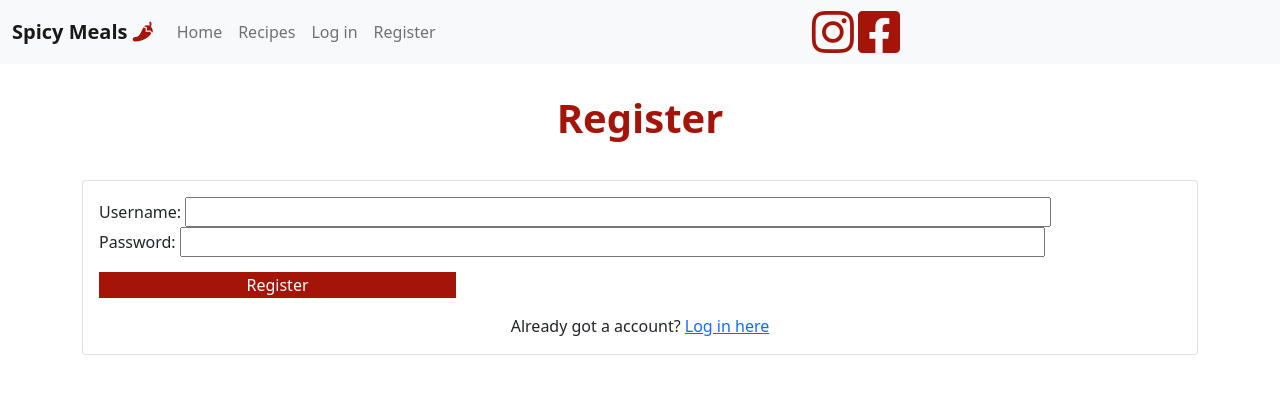
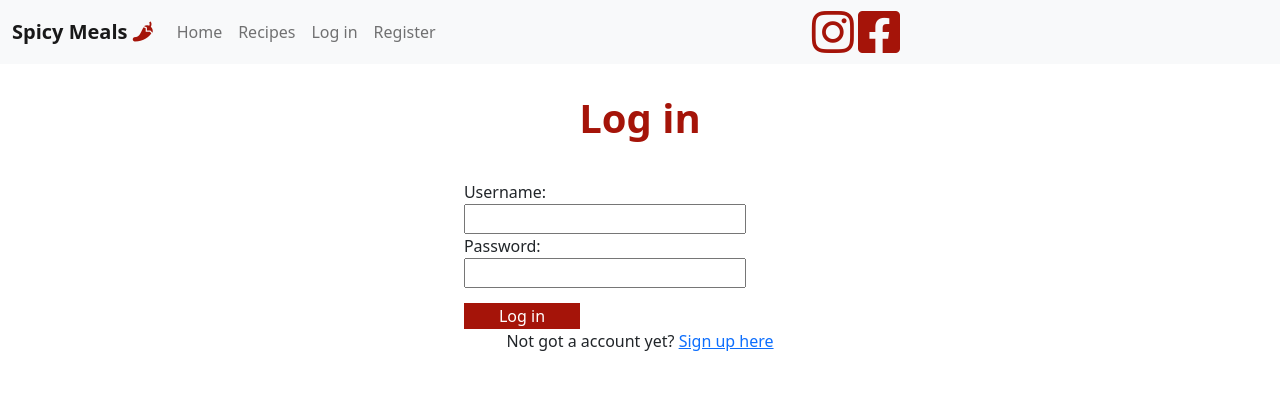
Before and after one commit to Yassinrby/spicy-meals, a Flask app: page /register in a window 1280 px wide. Shown: the top 394 px of the page. Run offline with Flask 2, Linux system fonts and the light colour scheme; some libraries are stand-ins or nearby versions.

```diff
--- a/static/css/style.css
+++ b/static/css/style.css
@@ -16,18 +16,6 @@ body {
 .logo {
     color: #a51409;
 }
-
-/* footer {
-  height: 10%;
-  position: fixed;
-  left: 0;
-  bottom: 0;
-  width: 100%;
-  background-color: #a51409;
-  color: white;
-  text-align: center;
-  z-index: 999;
-} */
 
 .nav-icon {
     color: #a51409;
@@ -91,9 +79,6 @@ body {
 }
 
 
-
-
-
 .img-fluid {
     height: 45vh;
     width: 45vw;
@@ -143,3 +128,7 @@ body {
     height: 15vw;
     object-fit: cover;
 }
+
+.card-form {
+    width: 33%;
+}
--- a/templates/base.html
+++ b/templates/base.html
@@ -115,7 +115,7 @@
         integrity="sha384-pQQkAEnwaBkjpqZ8RU1fF1AKtTcHJwFl3pblpTlHXybJjHpMYo79HY3hIi4NKxyj"
         crossorigin="anonymous"></script>
 
-    <script src="{{ url_for('static', filename='js/script.js') }}"></script>
+
 
 </body>
 
--- a/templates/register.html
+++ b/templates/register.html
@@ -3,19 +3,19 @@
 {% block title %} Register {% endblock %}
 
 {% block content %}
-<!-- Register account form -->
 <div class="container">
     <div class="row text-center">
         <div class="col-md-12 header">
-            <h1>Register</h1>
+            <h1>Log in</h1>
         </div>
     </div>
-    <div class="card mx-auto">
-        <div class="card-body">
+    <div class="row  d-flex justify-content-center">
+        <div class="card-form">
             <form method="POST" action="{{ url_for('register') }}">
                 <div class="row">
                     <div class="col-md-12">
                         <label for="username">Username:</label>
+                        <br>
                         <input id="username" name="username" type="text" class="validate" minlength="5" maxlength="15"
                             pattern="^[a-zA-Z0-9]{5,15}$" required>
                     </div>
@@ -23,25 +23,23 @@
                 <div class="row">
                     <div class="col-md-12">
                         <label for="password">Password:</label>
+                        <br>
                         <input id="password" name="password" type="password" class="validate" minlength="5"
                             maxlength="15" pattern="^[a-zA-Z0-9]{5,15}$" required>
                     </div>
                 </div>
-                <div class="row mx-auto">
                 <button type="submit" class="button">
-                    Register
+                    Log in
                 </button>
-                </div>
             </form>
         </div>
         <div class="row">
             <div class="col-md-12">
                 <p class="text-center">
-            Already got a account? <a href="{{ url_for('login') }}"> Log in here </a>
+                    Not got a account yet? <a href="{{ url_for('register') }}"> Sign up here </a>
                 </p>
             </div>
         </div>
     </div>
 </div>
-
 {% endblock %}
```
Also changed, not shown: templates/all_recipes.html (+4 -3 lines), templates/login.html (+4 -5 lines). Lines whose indentation alone changed are shown as unchanged.
